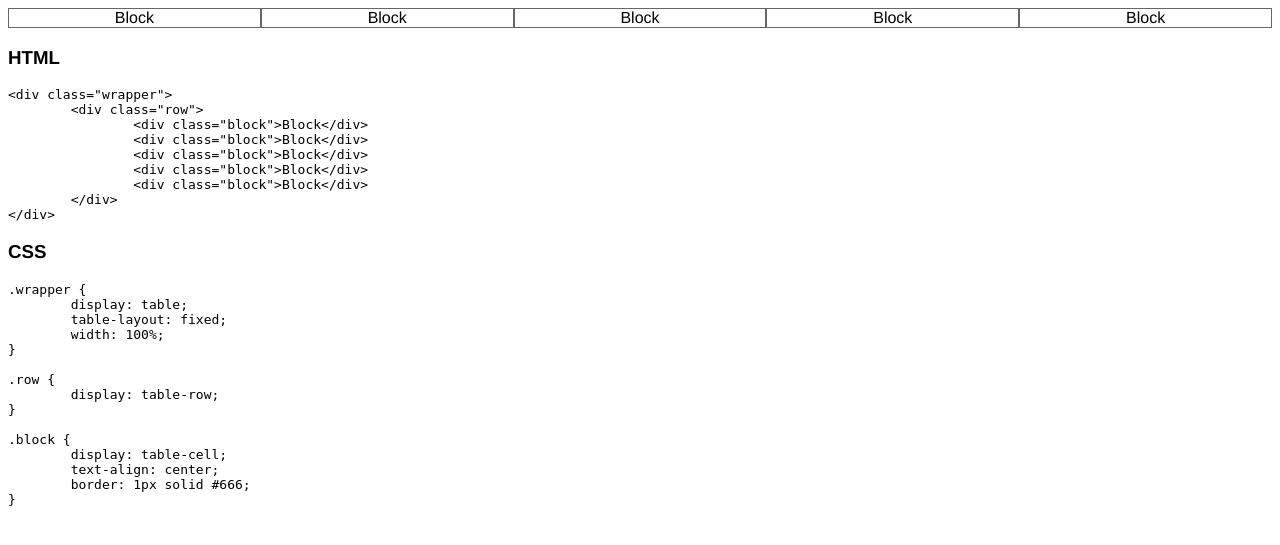
After one commit to bhoover85/bradhvr, a PHP site: page /demos/fill-parent/index.html in a window 1280 px wide. The commit adds this page. Shown: the top 545 px of the page. Run offline with PHP 8.4, Linux system fonts and the light colour scheme.

Commit message:
Added demos. Tweaked blog theme.

```diff
--- a/css/main.css
+++ b/css/main.css
@@ -328,6 +328,6 @@ pre {
 }
 
 code {
-    color: #333;
-    background-color: #eee;
+    color: #fff;
+    background-color: #000;
 }
--- /dev/null
+++ b/demos/fill-parent/css/main.css
@@ -0,0 +1,19 @@
+body {
+	font-family: Helvetica;
+}
+
+.wrapper {
+	display: table;
+	table-layout: fixed;
+	width: 100%;
+}
+
+.row {
+	display: table-row;
+}
+
+.block {
+	display: table-cell;
+	text-align: center;
+	border: 1px solid #666;
+}
--- /dev/null
+++ b/demos/fill-parent/index.html
@@ -0,0 +1,61 @@
+<!DOCTYPE html>
+<html lang="en">
+<head>
+<meta charset="utf-8">
+<meta http-equiv="X-UA-Compatible" content="IE=edge">
+<meta name="viewport" content="width=device-width, initial-scale=1.0">
+<title>Fill Parent</title>
+
+<link rel="stylesheet" href="css/main.css" type="text/css" />
+</head>
+
+<body>
+
+<div class="wrapper">
+	<div class="row">
+		<div class="block">Block</div>
+		<div class="block">Block</div>
+		<div class="block">Block</div>
+		<div class="block">Block</div>
+		<div class="block">Block</div>
+	</div>
+</div>
+
+<p>
+<h3>HTML</h3>
+<pre>
+&lt;div class="wrapper">
+	&lt;div class="row">
+		&lt;div class="block">Block&lt;/div>
+		&lt;div class="block">Block&lt;/div>
+		&lt;div class="block">Block&lt;/div>
+		&lt;div class="block">Block&lt;/div>
+		&lt;div class="block">Block&lt;/div>
+	&lt;/div>
+&lt;/div>
+</pre>
+</p>
+
+<p>
+<h3>CSS</h3>
+<pre>
+.wrapper {
+	display: table;
+	table-layout: fixed;
+	width: 100%;
+}
+
+.row {
+	display: table-row;
+}
+
+.block {
+	display: table-cell;
+	text-align: center;
+	border: 1px solid #666;
+}
+</pre>
+</p>
+
+</body>
+</html>
```
Also changed, not shown: demos/fill-parent/chevron.png (added), demos/fill-parent/step-indicator.png (added).
